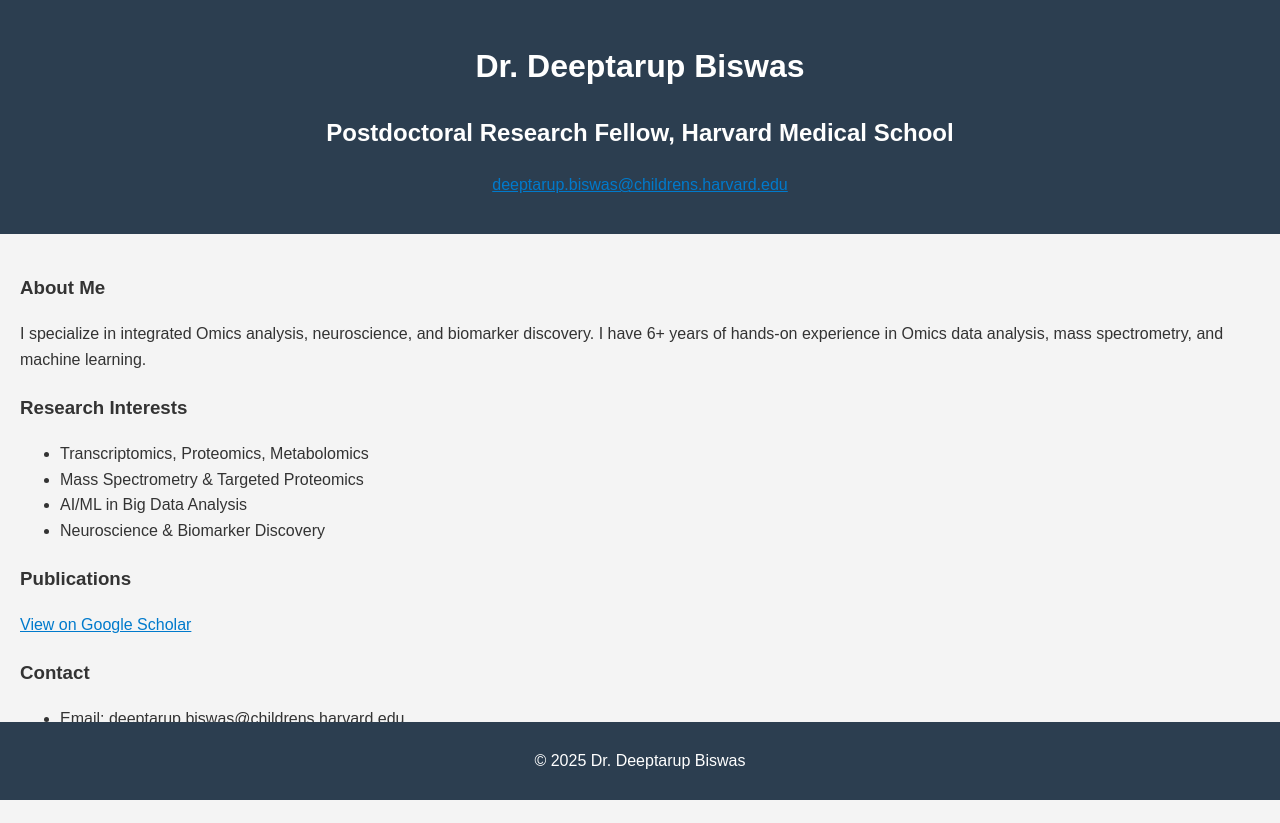
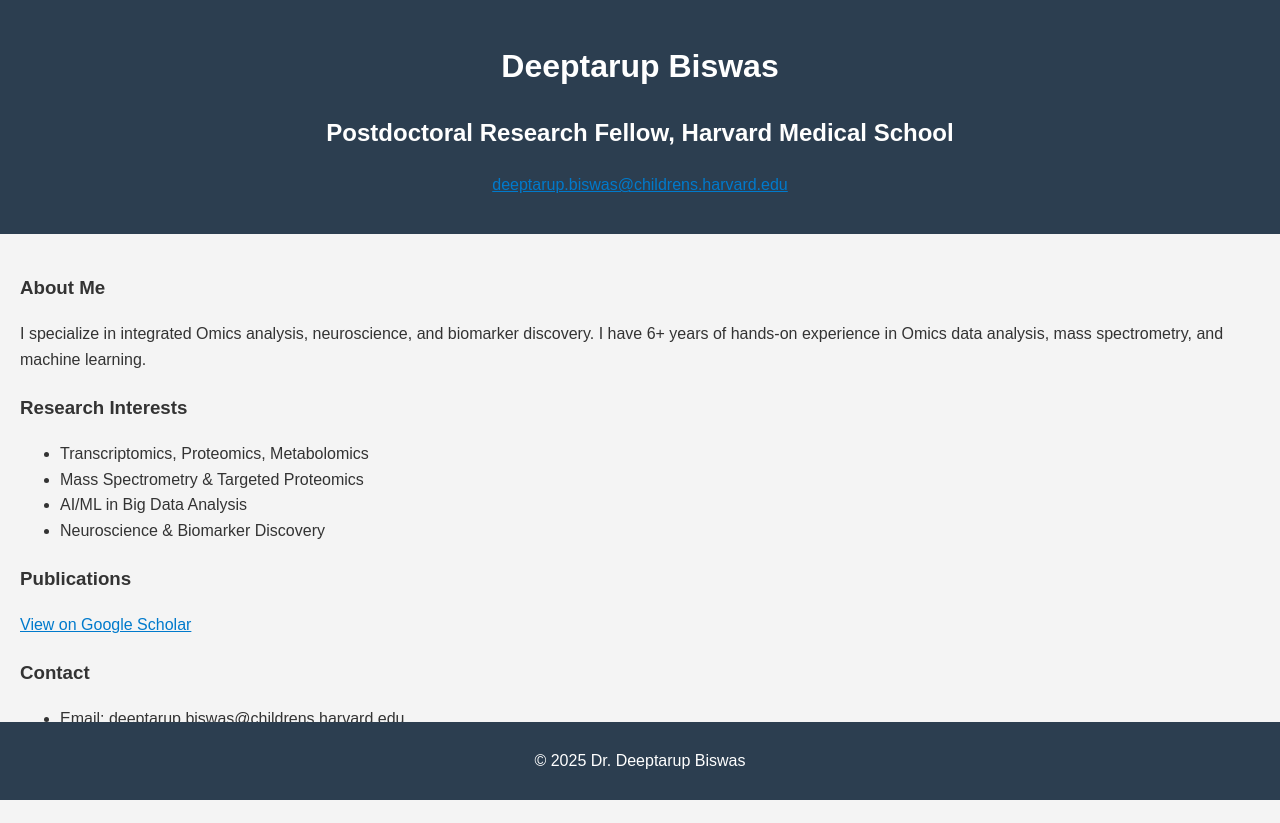
Before and after one commit to DeepHMS/DeepHMS.github.io, a plain HTML site: page index.html in a window 1280 px wide. Drawn offline with Linux system fonts and the light colour scheme.

Commit message:
Update index.html

```diff
--- a/index.html
+++ b/index.html
@@ -4,12 +4,12 @@
 <head>
     <meta charset="UTF-8">
     <meta name="viewport" content="width=device-width, initial-scale=1.0">
-    <title>Dr. Deeptarup Biswas</title>
+    <title>Deeptarup Biswas</title>
     <link rel="stylesheet" href="style.css">
 </head>
 <body>
     <header>
-        <h1>Dr. Deeptarup Biswas</h1>
+        <h1>Deeptarup Biswas</h1>
         <h2>Postdoctoral Research Fellow, Harvard Medical School</h2>
         <p><a href="mailto:deeptarup.biswas@childrens.harvard.edu">deeptarup.biswas@childrens.harvard.edu</a></p>
     </header>
```
